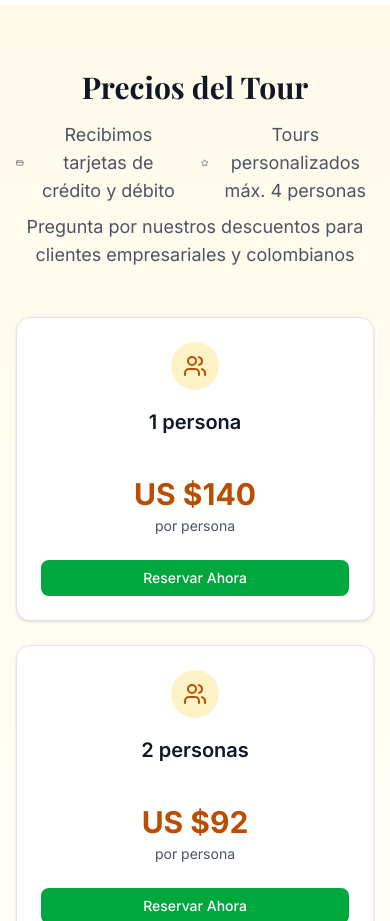
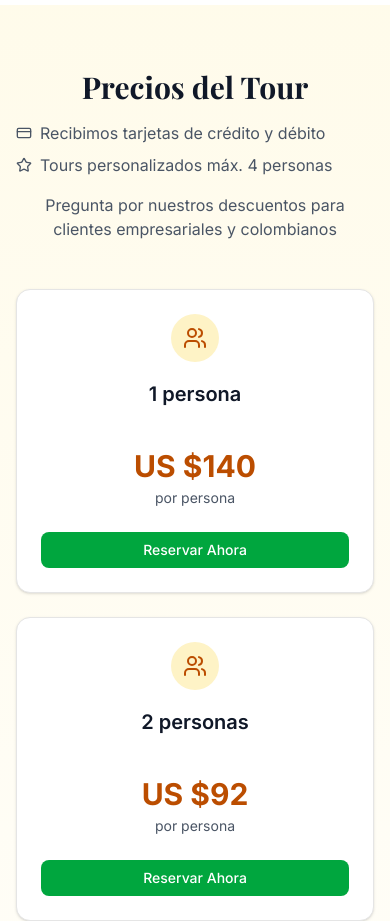
Before and after one commit to MauricioQuiros1/chevere, a Next.js app: page /tours/hacienda-cafetera-coloma in a window 390 px wide. Shown: the part 2220-3141 px from the top of the page. Built offline with nearby package versions, Linux system fonts and the light colour scheme; no server answers; a web font is replaced by a local one.

Commit message:
Cambio de texto en la seccion del precio del tour

```diff
--- a/app/tours/[tourId]/page.tsx
+++ b/app/tours/[tourId]/page.tsx
@@ -137,7 +137,7 @@ export default async function TourDetailPage({ params }: { params: Promise<Param
             <div className="text-center mb-12">
               <h2 className="text-3xl md:text-4xl font-serif font-bold text-gray-900 mb-4">Precios del Tour</h2>
               <div className="text-center mb-12">
-          <div className="flex items-center justify-center gap-4 text-lg text-gray-600">
+                <div className="flex flex-col md:flex-row items-center md:items-center justify-center gap-2 md:gap-4 text-base md:text-lg text-gray-600">
                   <div className="flex items-center gap-2">
                     <CreditCard className="h-4 w-4" />
                     <span>Recibimos tarjetas de crédito y débito</span>
@@ -147,8 +147,8 @@ export default async function TourDetailPage({ params }: { params: Promise<Param
                     <span>Tours personalizados máx. 4 personas</span>
                   </div>
                 </div>
-          <p className="text-lg text-gray-600 max-w-2xl mx-auto mb-6 my-2">
-            Pregunta por nuestros descuentos para clientes empresariales y colombianos
+                <p className="text-base md:text-lg text-gray-600 max-w-2xl mx-auto mb-6 mt-3">
+                  Pregunta por nuestros descuentos para clientes empresariales y colombianos
                 </p>
               </div>
             </div>
--- a/components/tour-pricing.tsx
+++ b/components/tour-pricing.tsx
@@ -43,7 +43,7 @@ export function TourPricing() {
       <div className="container mx-auto px-4">
         <div className="text-center mb-12">
           <h2 className="text-3xl md:text-4xl font-serif font-bold text-gray-900 mb-4">Precios del Tour</h2>
-          <div className="flex items-center justify-center gap-4 text-lg text-gray-600">
+          <div className="flex flex-col md:flex-row items-start md:items-center justify-center gap-2 md:gap-4 text-base md:text-lg text-gray-600">
             <div className="flex items-center gap-2">
               <CreditCard className="h-4 w-4" />
               <span>Recibimos tarjetas de crédito y débito</span>
@@ -52,10 +52,10 @@ export function TourPricing() {
               <Star className="h-4 w-4" />
               <span>Tours personalizados máx. 4 personas</span>
             </div>
+            <p className="text-base md:text-lg text-gray-600 max-w-2xl mx-auto md:ml-2 md:mt-0 mt-2">
+              Pregunta por nuestros descuentos para clientes empresariales y colombianos
+            </p>
           </div>
-          <p className="text-lg text-gray-600 max-w-2xl mx-auto mb-6 my-2">
-            Pregunta por nuestros descuentos para clientes empresariales y colombianos
-          </p>
         </div>
 
         <div className="grid grid-cols-1 md:grid-cols-2 lg:grid-cols-4 gap-6 max-w-6xl mx-auto">
```
Lines whose indentation alone changed are shown as unchanged.
